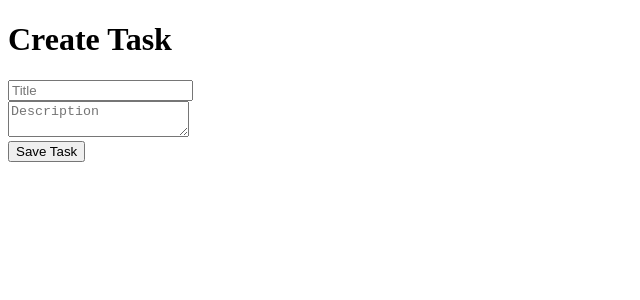
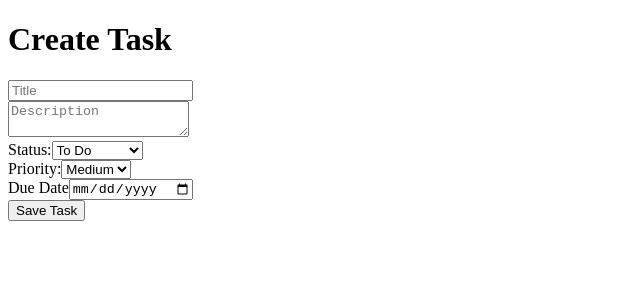
Before and after one commit to ariahmckee/task-manager-ts, a React (Vite) app: page /create in a window 1280 px wide. Shown: the top 300 px of the page, without its empty margins (0-640 px from the left). Built offline with nearby package versions, Linux system fonts and the light colour scheme.

Commit message:
Create reusable task form component

```diff
--- a/src/components/TaskForm.tsx
+++ b/src/components/TaskForm.tsx
@@ -31,7 +31,7 @@ import type {
     initialTitle = "",
     initialDescription = "",
     initialStatus = "To Do",
-    initialProperty = "Medium",
+    initialPriority = "Medium",
     initialDueDate = "",
 
     onSubmit,
@@ -55,6 +55,8 @@ import type {
     const [dueDate, setDueDate] = useState<TaskFormErrors>(
         {}
     );
+
+    const [errors, setErrors] = useState<TaskFormErrors>({});
 
     const handleSubmit = (
         e: React.FormEvent
--- a/src/pages/CreateTask.tsx
+++ b/src/pages/CreateTask.tsx
@@ -1,9 +1,101 @@
+// // CreateTask.tsx
+// import { useState } from "react";
+
+// import { useNavigate } from "react-router-dom";
+
+// import type { TaskPriority, TaskStatus } from "../types/Task";
+
+// import { useTasks } from "../context/TaskContext";
+
+// const CreateTask = () => {
+//   const navigate = useNavigate();
+
+//   const { addTask } = useTasks();
+
+//   const [title, setTitle] = useState("");
+
+//   const [
+//     description,
+//     setDescription,
+//   ] = useState("");
+
+//   const [status, setStatus] = useState<TaskStatus>(
+//     "To Do"
+//   );
+
+//   const [
+//     priority,
+//     setPriority,
+//   ] = useState<TaskPriority>(
+//     "Medium"
+//   );
+
+//   const [dueDate, setDueDate] = useState("");
+
+//   const handleSubmit = (
+//     e: React.FormEvent
+//   ) => {
+//     e.preventDefault();
+
+//     addTask({
+//       id: crypto.randomUUID(),
+//       title,
+//       description,
+//       status,
+//       description,
+//       status,
+//       priority,
+//       dueDate,
+//     });
+
+//     navigate("/");
+//   };
+
+//   return (
+//     <form onSubmit={handleSubmit}>
+//       <h1>Create Task</h1>
+
+//       <input
+//         type="text"
+//         placeholder="Title"
+//         value={title}
+//         onChange={(e) =>
+//           setTitle(
+//             e.target.value
+//           )
+//         }
+//       />
+
+//       <br />
+
+//       <textarea
+//         placeholder="Description"
+//         value={description}
+//         onChange={(e) =>
+//           setDescription(
+//             e.target.value
+//           )
+//         }
+//       />
+
+//       <br />
+
+//       <button type="submit">
+//         Save Task
+//       </button>
+//     </form>
+//   );
+// };
+
+// export default CreateTask;
+
+
+
 // CreateTask.tsx
-import { useState } from "react";
 
 import { useNavigate } from "react-router-dom";
 
-import type { TaskPriority, TaskStatus } from "../types/Task";
+import TaskForm from "../components/TaskForm";
 
 import { useTasks } from "../context/TaskContext";
 
@@ -12,78 +104,24 @@ const CreateTask = () => {
 
   const { addTask } = useTasks();
 
-  const [title, setTitle] = useState("");
-
-  const [
-    description,
-    setDescription,
-  ] = useState("");
-
-  const [status, setStatus] = useState<TaskStatus>(
-    "To Do"
-  );
-
-  const [
-    priority,
-    setPriority,
-  ] = useState<TaskPriority>(
-    "Medium"
-  );
-
-  const [dueDate, setDueDate] = useState("");
-
-  const handleSubmit = (
-    e: React.FormEvent
-  ) => {
-    e.preventDefault();
-
-    addTask({
-      id: crypto.randomUUID(),
-      title,
-      description,
-      status,
-      description,
-      status,
-      priority,
-      dueDate,
-    });
-
-    navigate("/");
-  };
-
   return (
-    <form onSubmit={handleSubmit}>
+    <>
       <h1>Create Task</h1>
 
-      <input
-        type="text"
-        placeholder="Title"
-        value={title}
-        onChange={(e) =>
-          setTitle(
-            e.target.value
-          )
-        }
+      <TaskForm
+        onSubmit={(
+          taskData
+        ) => {
+          addTask({
+            id:
+              crypto.randomUUID(),
+              ...taskData,
+          });
+
+          navigate("/");
+        }}
       />
-
-      <br />
-
-      <textarea
-        placeholder="Description"
-        value={description}
-        onChange={(e) =>
-          setDescription(
-            e.target.value
-          )
-        }
-      />
-
-      <br />
-
-      <button type="submit">
-        Save Task
-      </button>
-    </form>
+    </>
   );
 };
 
```
